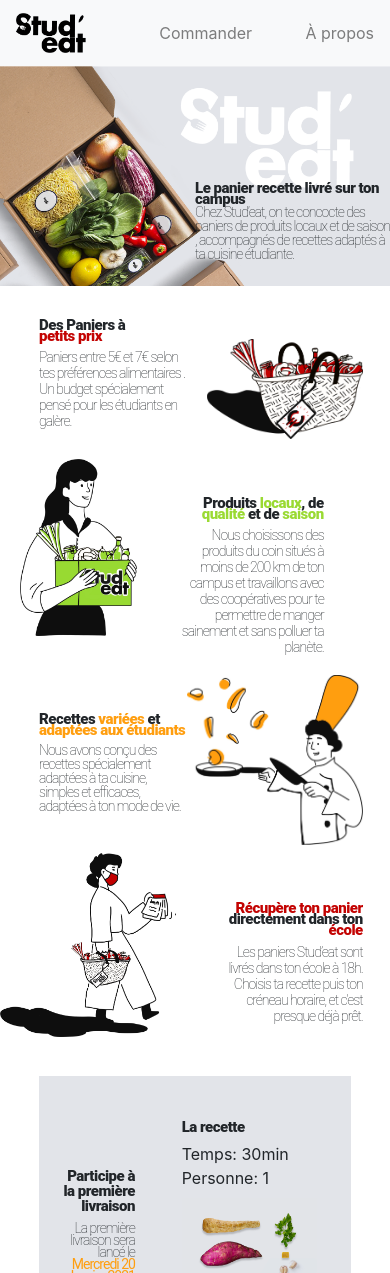
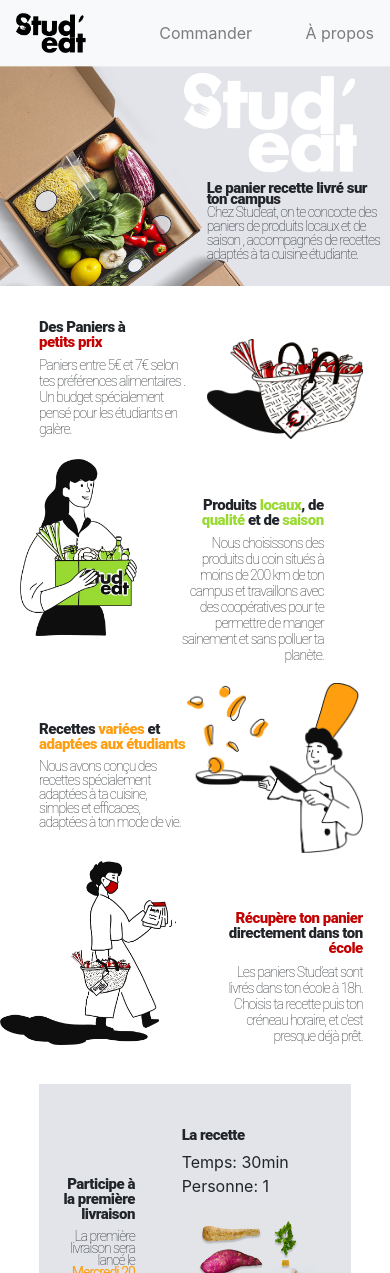
Before and after one commit to LuluLCZ/studeat, a React (Create React App) app: page / in a window 390 px wide. Shown: the top 1273 px of the page. Built offline with nearby package versions, Linux system fonts and the light colour scheme.

Commit message:
modify line height, grey and hero text

```diff
--- a/src/Components/FooterComponent/FooterComponent.scss
+++ b/src/Components/FooterComponent/FooterComponent.scss
@@ -1,5 +1,5 @@
 .footerContainer {
-    margin-top: 10%;
+    margin-top: 7%;
     display: flex;
 }
 
--- a/src/Components/HeroComponent/Hero.scss
+++ b/src/Components/HeroComponent/Hero.scss
@@ -17,7 +17,7 @@
         margin-right: 0%;
     }
     margin-right: 5%;
-    margin-top: 35%;
+    margin-top: 32%;
 }
 
 // .HeroLogo {
@@ -31,6 +31,7 @@
 .studEatDescriptionContainer {
     width: 50%;
     margin-left: auto;
+    padding-left: 3%;
 }
 
 .studEatTitle {
--- a/src/Components/LittlePriceComponent/LittlePriceComponent.scss
+++ b/src/Components/LittlePriceComponent/LittlePriceComponent.scss
@@ -11,7 +11,7 @@
 .littlePriceTitle {
     @media screen and (max-width: 425px) {
         font-size: 15px;
-        line-height: 11px;
+        line-height: 15px;
     }
     font-family: Roboto, sans-serif;
     font-weight: 900;
--- a/src/Components/LocalProductComponent/LocalProductComponent.scss
+++ b/src/Components/LocalProductComponent/LocalProductComponent.scss
@@ -11,7 +11,7 @@
 .localProductTitle {
     @media screen and (max-width: 425px) {
         font-size: 15px;
-        line-height: 11px;
+        line-height: 15px;
     }
     font-family: Roboto, sans-serif;
     font-weight: 900;
--- a/src/Components/RecupComponent/RecupComponent.scss
+++ b/src/Components/RecupComponent/RecupComponent.scss
@@ -11,7 +11,7 @@
 .recupProductTitle {
     @media screen and (max-width: 425px) {
         font-size: 15px;
-        line-height: 11px;
+        line-height: 15px;
     }
     font-family: Roboto, sans-serif;
     font-weight: 900;
--- a/src/Components/StudentComponent/StudentComponent.scss
+++ b/src/Components/StudentComponent/StudentComponent.scss
@@ -11,7 +11,7 @@
 .studentProductTitle {
     @media screen and (max-width: 425px) {
         font-size: 15px;
-        line-height: 11px;
+        line-height: 15px;
     }
     font-family: Roboto, sans-serif;
     font-weight: 900;
--- a/src/Containers/AboutContainer/AboutContainer.js
+++ b/src/Containers/AboutContainer/AboutContainer.js
@@ -8,7 +8,7 @@
             Quel étudiant n'a jamais rêvé de se faire livrer des produits frais avec une recette pour les cuisiner, et tout cela... à petit prix !<br /><br />
             C'est le pari fou que se sont lancés les six créateurs de Stud'Eat (HEC, Strate, 42) pour répondre aux attentes des étudiants.<br />
             Leur but est de permettre aux étudiants de toute la France d'être approvisionnés en produits frais locaux et bon marchés en un clic.<br />
-            Pour surmonter ce défi, ils s'associent pour le moment avec des coopératives de la région parisienne et une entreprise de livraison de produits frais.<br />
+            Pour surmonter ce défi, ils s'associent pour le moment avec des coopératives de la région parisienne et une entreprise de livraison de produits frais.<br /><br />
             Tu es étudiant ? Stud'Eat est fait pour toi ! Plutôt flemmard ? Pas de problème, Stud'Eat te propose une sélection de paniers touts faits avec les recettes associées pour cuisiner les aliments. Au contraire, si tu tiens à choisir scrupuleusement tes repas, Stud'Eat a aussi pensé à toi. Tu peux facilement composer ton propre panier d'aliments frais sur l'appli et on te propose des recettes associées pour te régaler ! Et tout cela à moindre coûts avec un système d'abonnement ou d'achat à l'unité (6€ maximum par repas).<br /><br />
             Vous êtes commerçant ou responsable d'une coopérative ? Stud'Eat vous propose d'écouler vos stocks auprès des étudiants qui n'ont pas le temps ou les moyens de venir s'approvisionner chez vous. Grâce aux économies d'échelle, vos produits deviendront abordables même pour les plus petits budgets... De quoi en faire saliver plus d'un !<br /><br /><br />
             N'attendez plus et foncez chez Stud'Eat !
```
Also changed, not shown: src/DocLandingPage/1.png, 1 other file (tests, documents, lock files or other folders).
